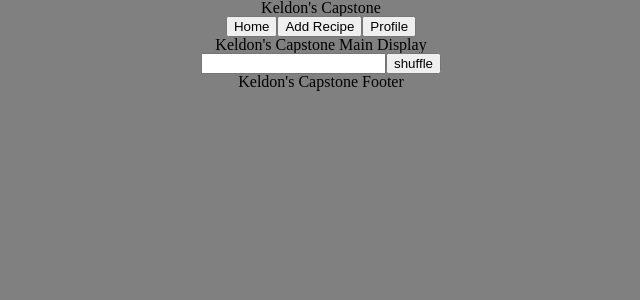
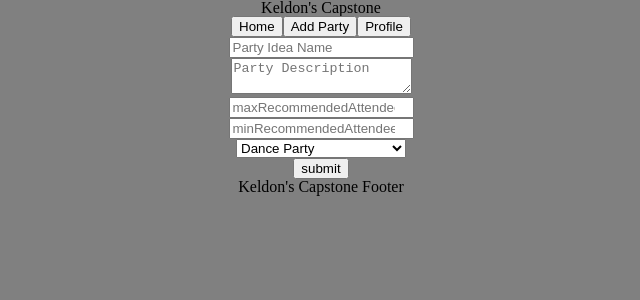
Before and after one commit to Keldon-lopez/specs_capstone, a React (Create React App) app: page /addParty in a window 1280 px wide. Before the commit this address led to /. Shown: the top 300 px of the page, without its empty margins (319-959 px from the left). Built offline with nearby package versions, Linux system fonts and the light colour scheme; no server answers.

Commit message:
created form to add parties and set up some navigation

```diff
--- a/src/App.js
+++ b/src/App.js
@@ -4,6 +4,7 @@ import "./App.css";
 import Header from "./components/Header";
 import Footer from "./components/Footer";
 import MainDisplay from "./components/MainDisplay";
+import AddParty from "./components/AddParty";
 
 function App() {
   return (
@@ -11,6 +12,7 @@ function App() {
       <Header />
       <Routes>
         <Route path="/" element={<MainDisplay />} />
+        <Route path="/addParty" element={<AddParty />} />
         <Route path="*" element={<Navigate to="/" />} />
       </Routes>
       <Footer />
--- /dev/null
+++ b/src/components/AddParty.jsx
@@ -0,0 +1,79 @@
+import { useState, useContext } from "react";
+import axios from "axios";
+
+const AddParty = () => {
+  const [partyIdeaName, setPartyIdeaName] = useState("");
+  const [maxRecommendedAttendees, setMaxRecommendedAttendees] = useState("");
+  const [minRecommendedAttendees, setMinRecommendedAttendees] = useState("");
+  const [partyDescription, setPartyDescription] = useState();
+  const [partyTypeId, setPartyTypeId] = useState("");
+
+  const handleSubmit = (e) => {
+    e.preventDefault();
+
+    // axios.post('/posts', {title, content, status, userId}, {
+    //     headers: {
+    //         authorization: token
+    //     }
+    // })
+    //     .then(() => {
+    //         navigate('/profile')
+    //     })
+    //     .catch(err => console.log(err))
+    console.log(
+      "submit handled",
+      partyIdeaName,
+      maxRecommendedAttendees,
+      minRecommendedAttendees,
+      partyDescription,
+      partyTypeId
+    );
+  };
+
+  return (
+    <main>
+      <form className="add-party-form" onSubmit={handleSubmit}>
+        <input
+          type="text"
+          placeholder="Party Idea Name"
+          value={partyIdeaName}
+          onChange={(e) => setPartyIdeaName(e.target.value)}
+          className="form-input"
+        />
+        <br />
+        <textarea
+          type="text"
+          placeholder="Party Description"
+          value={partyDescription}
+          onChange={(e) => setPartyDescription(e.target.value)}
+          className="form-input textarea"
+        />
+        <br />
+        <input
+          type="number"
+          placeholder="maxRecommendedAttendees"
+          value={maxRecommendedAttendees}
+          onChange={(e) => setMaxRecommendedAttendees(e.target.value)}
+          className="form-input"
+        />
+        <br />
+        <input
+          type="number"
+          placeholder="minRecommendedAttendees"
+          value={minRecommendedAttendees}
+          onChange={(e) => setMinRecommendedAttendees(e.target.value)}
+          className="form-input"
+        />
+        <br />
+        <select onChange={(e) => setPartyTypeId(e.target.value)}>
+          <option value="0">Dance Party</option>
+          <option value="1">Dance Party but different</option>
+        </select>
+        <br />
+        <button className="form-btn">submit</button>
+      </form>
+    </main>
+  );
+};
+
+export default AddParty;
--- a/src/components/Header.jsx
+++ b/src/components/Header.jsx
@@ -1,16 +1,17 @@
 import React from "react";
+import {Link} from 'react-router-dom'
 
 function Header() {
   return (
     <header>
       <h2>Keldon's Capstone</h2>
       <nav>
-          {/* <Link to=""> */}
+          <Link to="">
             <button className="NavButton">Home</button>
-          {/* </Link> */}
-          {/* <Link to="/newRecipe"> */}
-            <button className="NavButton">Add Recipe</button>
-          {/* </Link> */}
+          </Link>
+          <Link to="/addParty">
+            <button className="NavButton">Add Party</button>
+          </Link>
           {/* <Link to="/newRecipe"> */}
           <button className="NavButton">Profile</button>
           {/* </Link> */}
```
